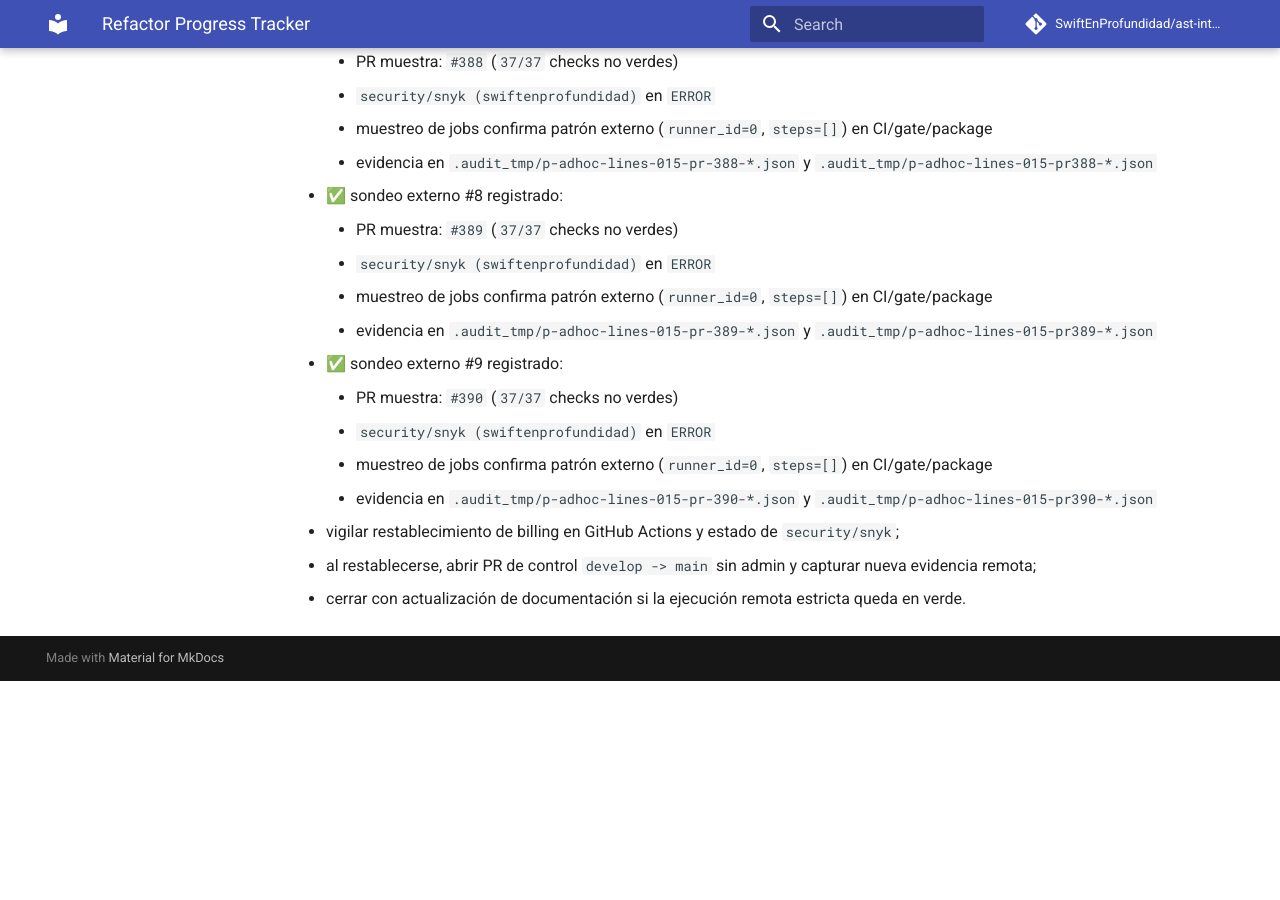
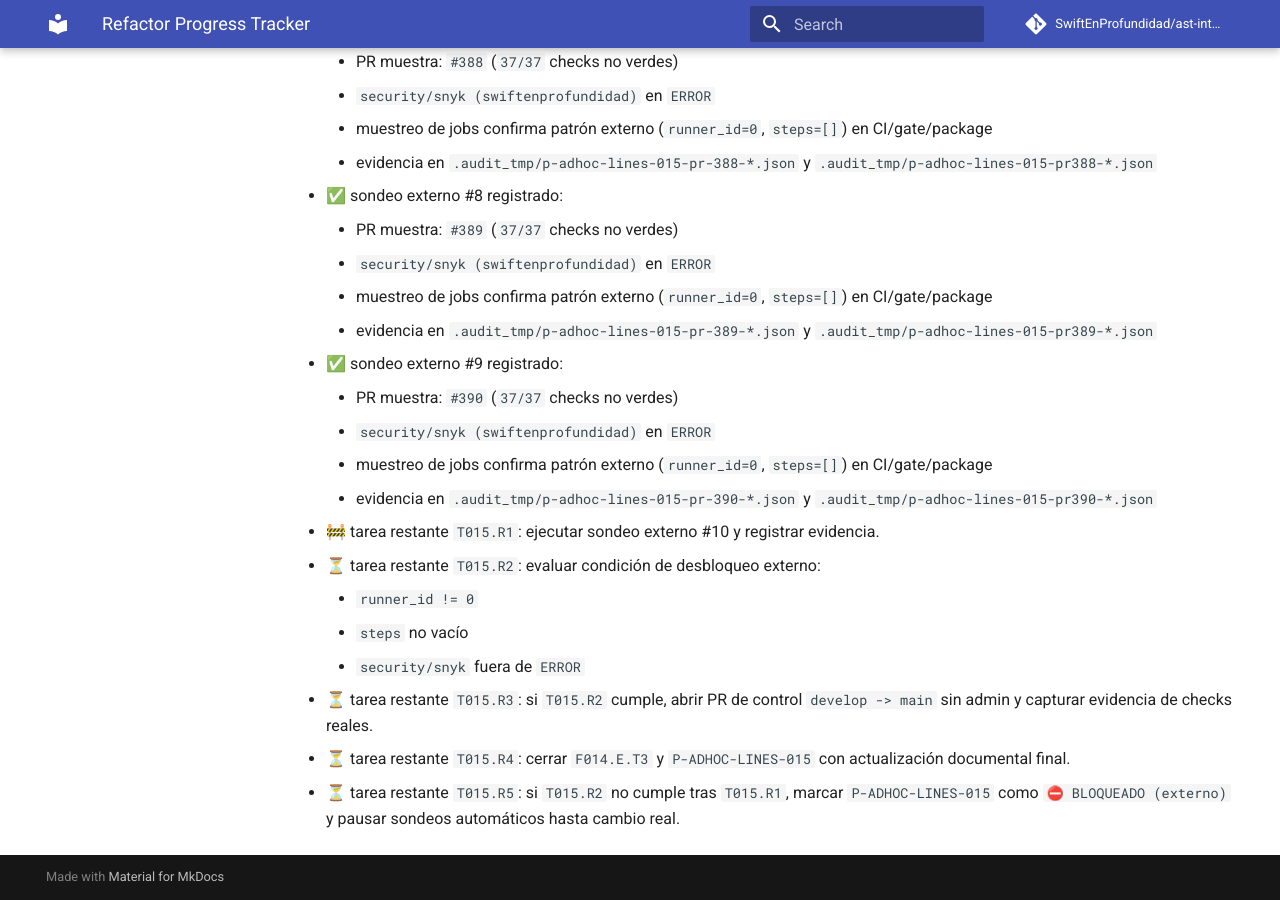
Before and after one commit to SwiftEnProfundidad/ast-intelligence-hooks, an MkDocs documentation site: the page built from docs/REFRACTOR_PROGRESS.md, in a window 1280 px wide and 900 px high, scrolled down 10705 px. Built offline with MkDocs 1.6.1 and Material for MkDocs 9.7.7, drawn with Linux system fonts in a browser that asks for light colours; comment, search, counter and statistics services are not loaded; before the commit the page ends 11386 px from its top, so only the background shows below that.

Commit message:
docs(progress): declare explicit remaining tasks for P-ADHOC-LINES-015

```diff
--- a/docs/REFRACTOR_PROGRESS.md
+++ b/docs/REFRACTOR_PROGRESS.md
@@ -317,6 +317,11 @@ Plan base visible para seguimiento previo y durante la implementacion.
     - `security/snyk (swiftenprofundidad)` en `ERROR`
     - muestreo de jobs confirma patrón externo (`runner_id=0`, `steps=[]`) en CI/gate/package
     - evidencia en `.audit_tmp/p-adhoc-lines-015-pr-390-*.json` y `.audit_tmp/p-adhoc-lines-015-pr390-*.json`
-  - vigilar restablecimiento de billing en GitHub Actions y estado de `security/snyk`;
-  - al restablecerse, abrir PR de control `develop -> main` sin admin y capturar nueva evidencia remota;
-  - cerrar con actualización de documentación si la ejecución remota estricta queda en verde.
+  - 🚧 tarea restante `T015.R1`: ejecutar sondeo externo #10 y registrar evidencia.
+  - ⏳ tarea restante `T015.R2`: evaluar condición de desbloqueo externo:
+    - `runner_id != 0`
+    - `steps` no vacío
+    - `security/snyk` fuera de `ERROR`
+  - ⏳ tarea restante `T015.R3`: si `T015.R2` cumple, abrir PR de control `develop -> main` sin admin y capturar evidencia de checks reales.
+  - ⏳ tarea restante `T015.R4`: cerrar `F014.E.T3` y `P-ADHOC-LINES-015` con actualización documental final.
+  - ⏳ tarea restante `T015.R5`: si `T015.R2` no cumple tras `T015.R1`, marcar `P-ADHOC-LINES-015` como `⛔ BLOQUEADO (externo)` y pausar sondeos automáticos hasta cambio real.
```
